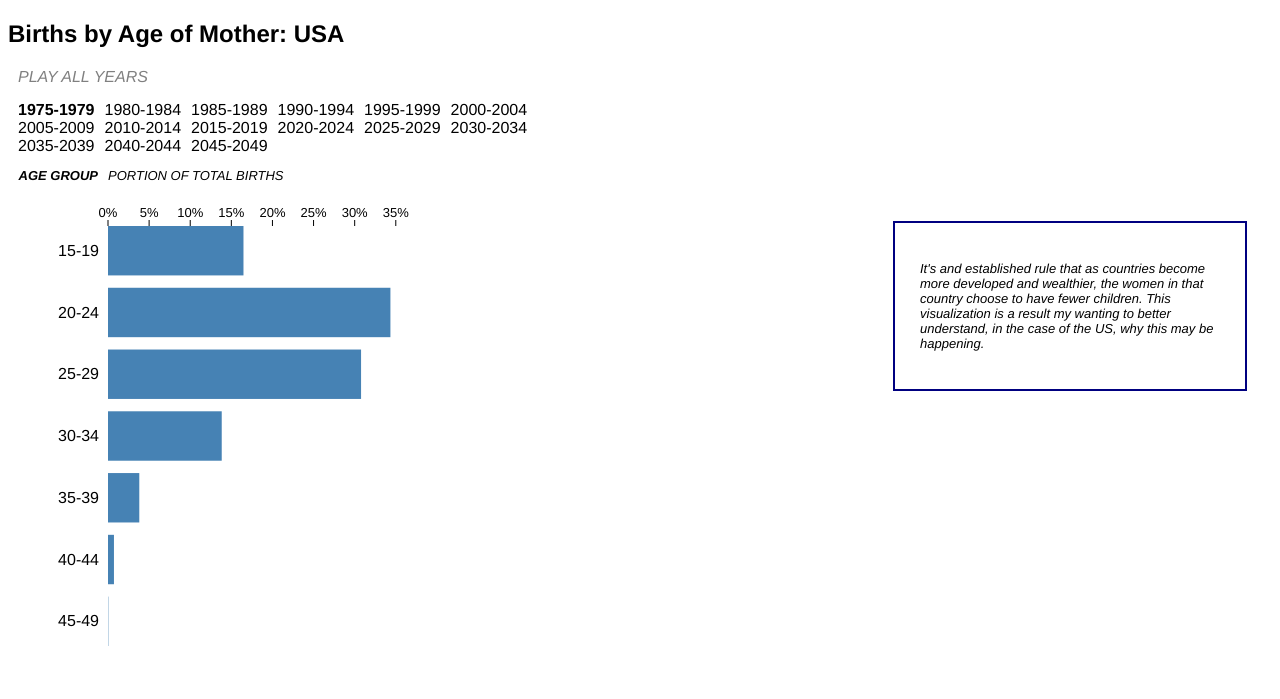
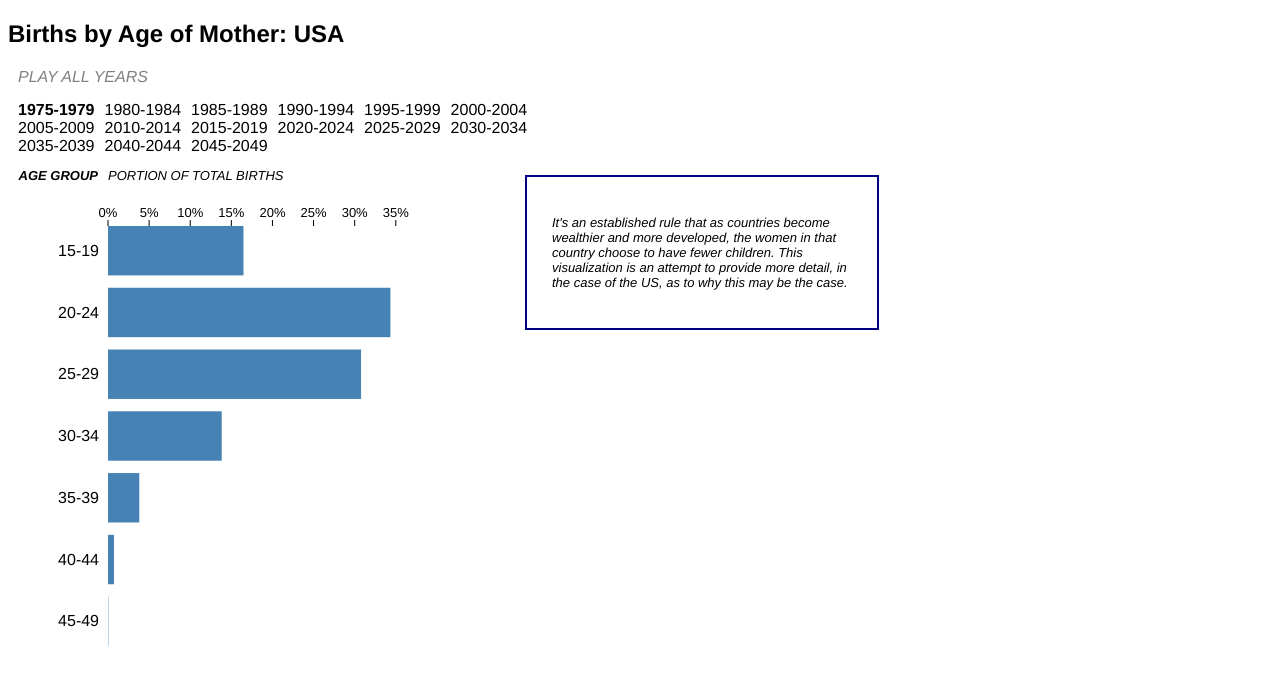
Before and after one commit to datalord123/VisualizationProject, a plain HTML site: page index.html in a window 1280 px wide. Drawn offline with nearby package versions, Linux system fonts and the light colour scheme.

Commit message:
First submission Final Project

```diff
--- a/index.html
+++ b/index.html
@@ -41,14 +41,12 @@
    		 			  width: 90px;
    		 			  padding-right: 10px; }
 
-   		 .explanation { font-size: 13px;
-   		 			  font-style: italic;
-   		 			  width:300px;
-   		 			  padding:25px;
-   		 			  border: 2px solid navy;
-   		 			  margin:25px;
-   		 			  float:right;
-   		 			  position:relative;}
+		.explanation { font-size: 13px; font-style: italic;
+					   width:300px; padding:25px;
+					   border: 2px solid navy; margin:25px;
+					   position:absolute;
+					   top: 150px;
+					   left: 500px}
 
    		 .clearfix { clear: both; }
 
@@ -149,15 +147,20 @@
 		   	var barGroup = chart.append('g')
 		   		.attr('class','bar');
 
+		   	var StartText = "It's an established rule that as countries become wealthier and more developed, the women in that country choose to have fewer children. This visualization is an attempt to provide more detail, in the case of the US, as to why this may be the case.";
+
+		   	var text;
+
 		   //Add the Explanation Text
+
 		   var Detail=body.append("div")
 		   		.attr("class","explanation")
 		   		.append('p')
-		   			.html("It's and established rule that as countries become more developed and wealthier, the women in that country choose to have fewer children. This visualization is a result my wanting to better understand, in the case of the US, why this may be happening.")
+		   			.html(StartText)
 
 			var playInterval;
+
  			//Load the datafile, all code beyond this should be tied to data
-
 		   	d3.csv('allData-Births.csv',function(error,data){
 			// filter data to show only where d.year = year defined above
 			var BirthData = data.filter(function(d) {return d.year == year});
@@ -200,14 +203,14 @@
 		   	playAll.on('click',function(){
 		   		var i =0; //define i outside of loop
 
-		   		playInterval=setInterval(function(){ //Take in a function, then repeat that function every defined interval(700ms in this case)
+		   		playInterval=setInterval(function(){ //Take in a function, then repeat that function every defined interval(2000ms in this case)
 		   			update(buttonPeriod[i]); //run update function to update graph for clicked year
 		   			i++; //increment i by 1
 
 		   			if(i>buttonPeriod.length-1){
 		   				clearInterval(playInterval); } //kill loop if i becomes greator then length
 
-		   		},700);
+		   		},1000);
 		   		});
 
 		   	//Update function
@@ -219,11 +222,35 @@
 		   		 	buttons.filter(function(d){return d== updatePeriod;})
 		   		 		.classed('selected',true) // Assign class "selected" to button where d = UpdatePeriod
 		   		 	BirthData = data.filter(function(d){return d.year == updatePeriod}); //Show only data for current selected year
+
+					if (updatePeriod == '1975-1979') {
+						text = StartText;}
+
+					else if (updatePeriod == '1980-1984') {
+						text = "Aids is first recognized by the CDC in 1981, and awareness becomes widespread through out the 80s. Condoms and Birth Control in general become more popular, leading to lower rates of teenage pregnancy.";}
+
+					else if (updatePeriod == '1990-1994') {
+						text = "Grunge. Teenage pregnancy temporarily goes up again....";}
+
+					else if (updatePeriod == '2005-2009') {
+						text = "The Great Recession begins in December 2007 and ends around June 2009. Profesional and married women hold off on having children.";}
+					else if (updatePeriod == '2010-2014') {
+						text = "Women continue to hold off having children (The Recession's Baby Bust).";}
+
+					else if (updatePeriod == '2015-2019') {
+						text = "While women finally begin having the children they've put off, the theme of waiting until later in life to have kids is now firmly established (Beginning of projected data).";}
+
+					else if (updatePeriod == '2045-2049') {
+						text = "In 75 years the US is projected to have gone from having around 50% of it's births coming from women under the age of 24 to having OVER 85% of births come from women over the age of 24. This is a huge shift. Possible reasons for this could be to greator availability of Birth control, increased levels of education, higher rates of females in the workforce, a better awareness of good family planning, or just a combination of all of these factors. In any case, assuming this trend is non-specific for the US, and is just a feature of economies becoming more developed, it's great news for world health.";}
+					else { text = "";}
+
+					d3.select('.explanation').html(text)
+
 		   		 	bars.data(BirthData,keys) //data join, index on keys function(age)
 		   		 		.transition() //Use transition to re adjust bars vs enter/update/etc
-		   		 		.delay(500)
 		   		 		.duration(500)
 		   		 		.attr('width',function(d){return x(d.value)})
+
 		   		 };
 		   	});
 		   	</script>
```
Also changed, not shown: 1 other file.
